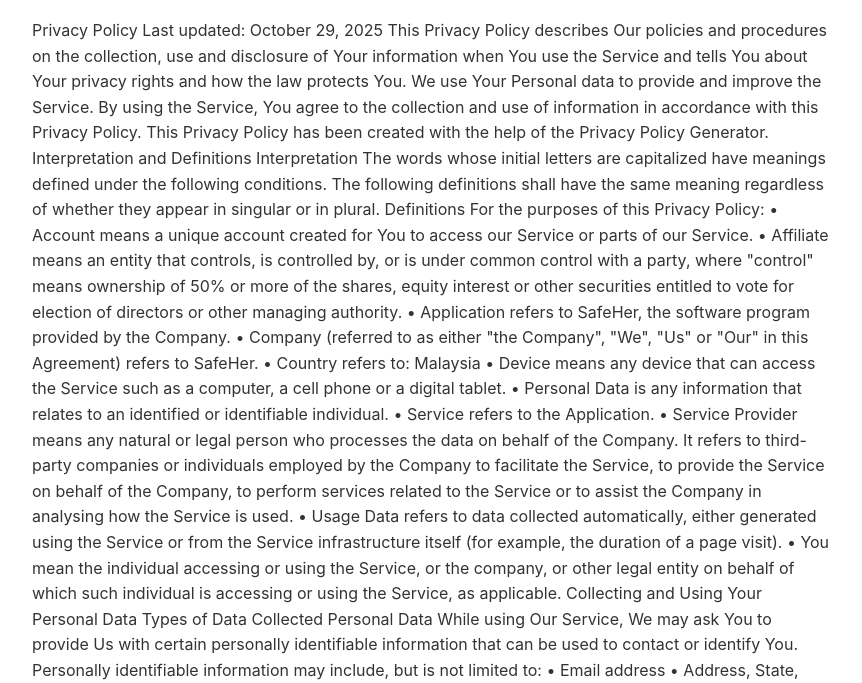
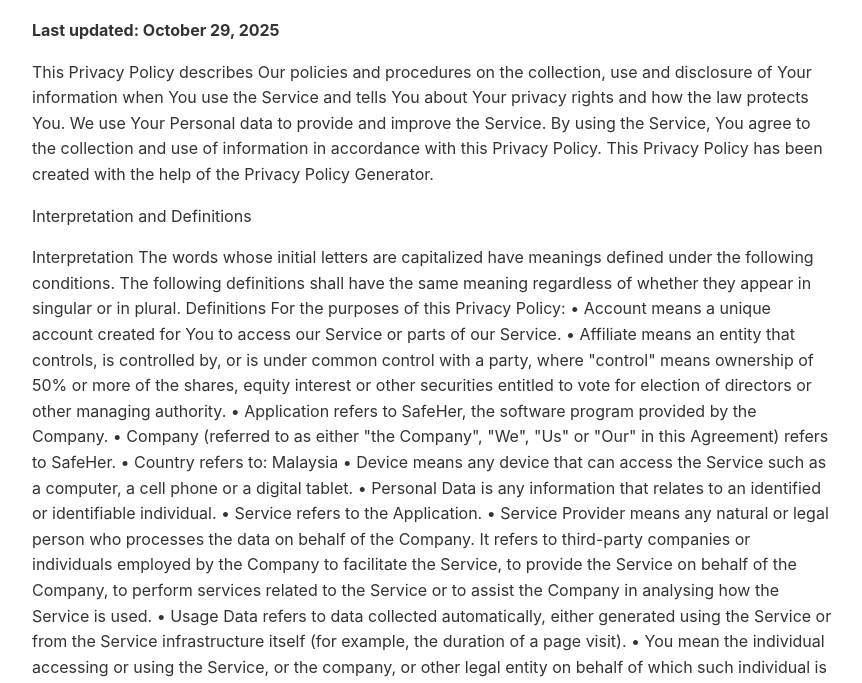
Before and after one commit to Calaweh/SafeHer, a plain HTML site: page index.html in a window 1280 px wide. Shown: the part 107-790 px from the top of the page, without its empty margins (208-1070 px from the left). Drawn offline with Linux system fonts and the light colour scheme.

Commit message:
testing html

```diff
--- a/index.html
+++ b/index.html
@@ -36,11 +36,14 @@
     <h2>Interpretation and Definitions</h2>
     <p>... and so on ...</p> -->
 
-    <p>Privacy Policy
-    Last updated: October 29, 2025
+    <!-- <p><strong>Privacy Policy</strong></p> -->
+    <p><strong>Last updated: October 29, 2025</strong></p>
+    <p>
     This Privacy Policy describes Our policies and procedures on the collection, use and disclosure of Your information when You use the Service and tells You about Your privacy rights and how the law protects You.
     We use Your Personal data to provide and improve the Service. By using the Service, You agree to the collection and use of information in accordance with this Privacy Policy. This Privacy Policy has been created with the help of the Privacy Policy Generator.
-    Interpretation and Definitions
+    </p>
+    <h>Interpretation and Definitions</h>
+    <p>
     Interpretation
     The words whose initial letters are capitalized have meanings defined under the following conditions. The following definitions shall have the same meaning regardless of whether they appear in singular or in plural.
     Definitions
```
